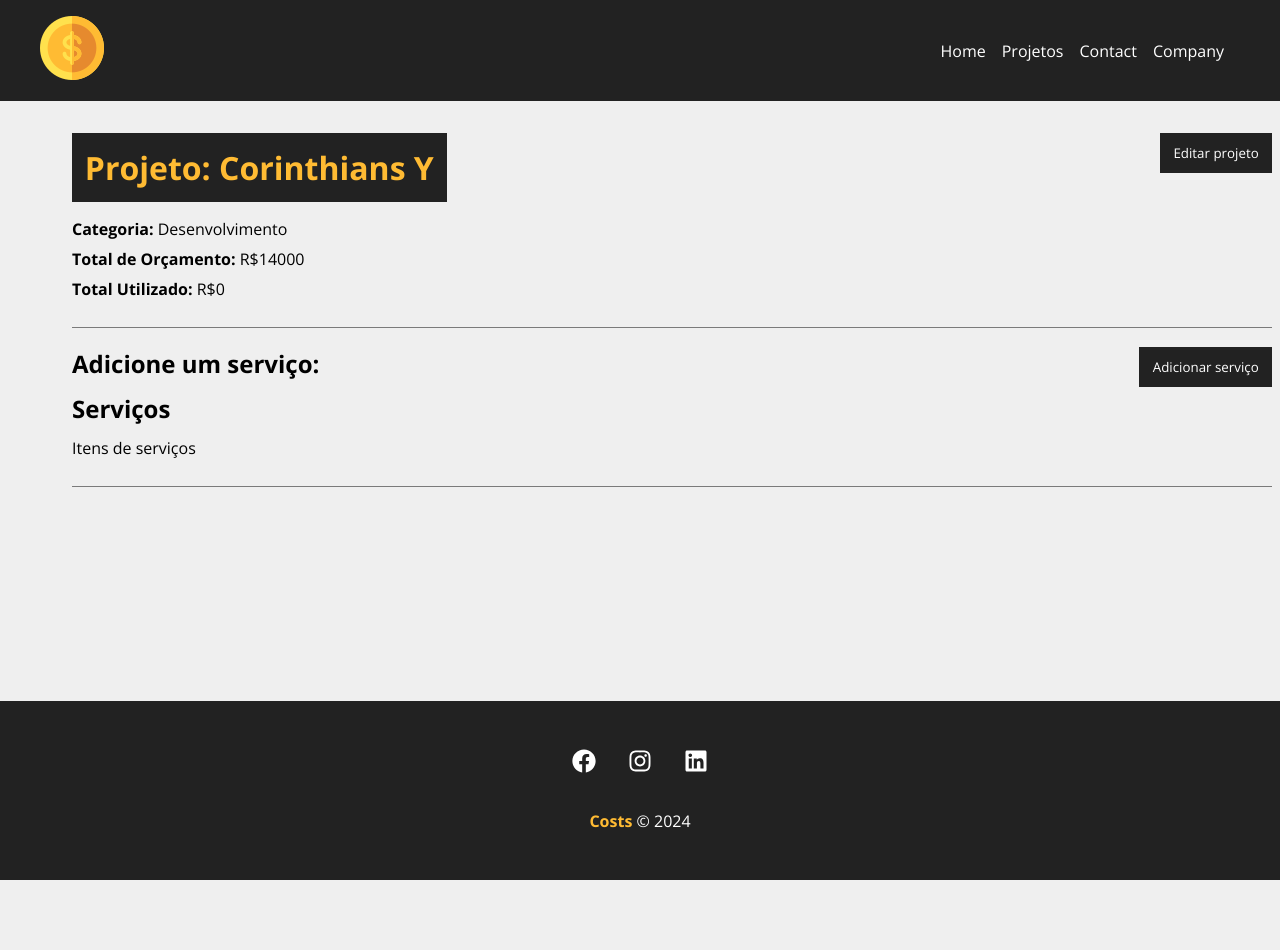
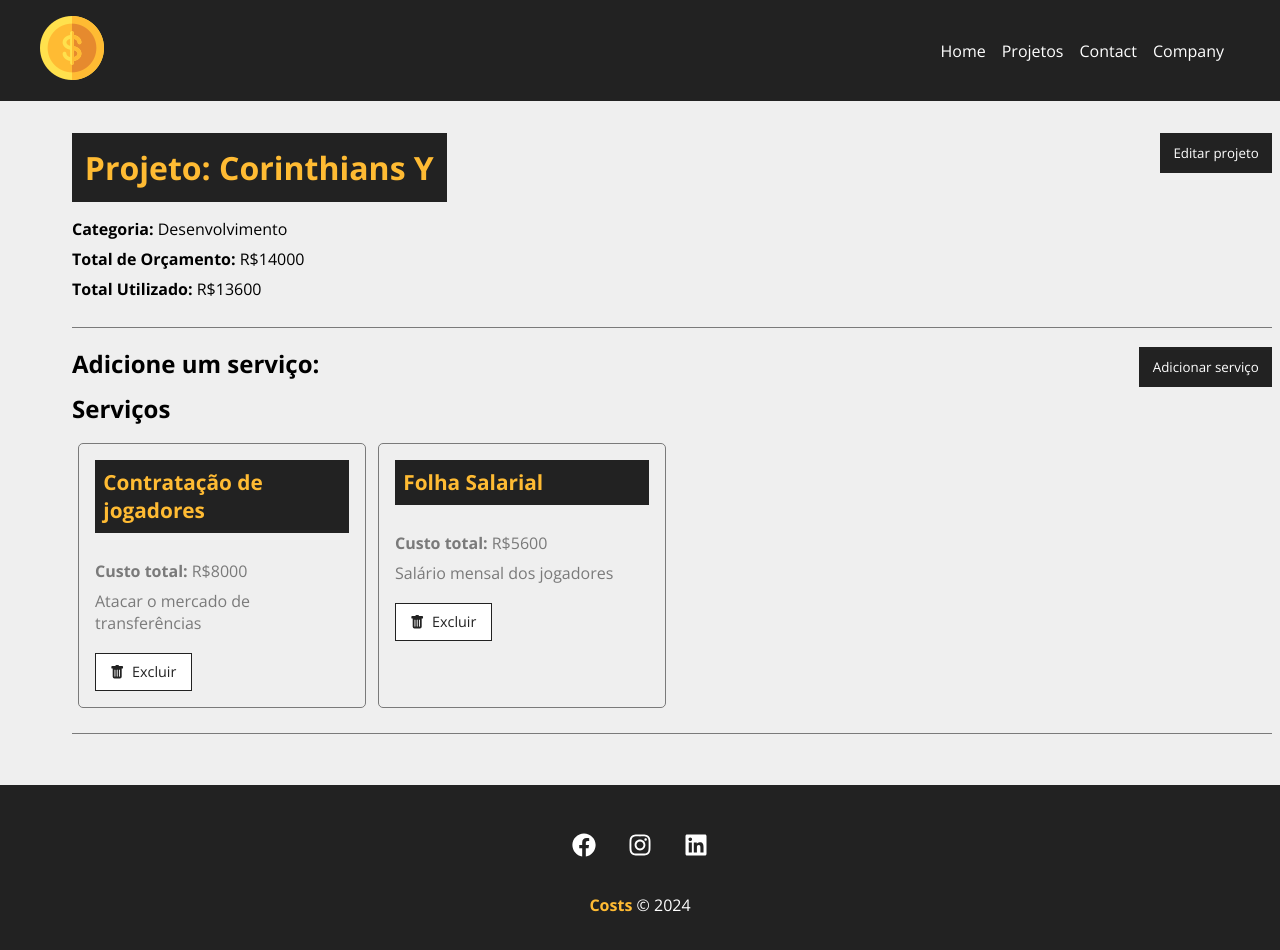
Before and after one commit to thaladaJJ/react-costs, a React (Create React App) app: page /project/9d7b in a window 1280 px wide. Shown: the top 950 px of the page. Before the commit the page ends 880 px from the top, so only its background shows below. Built offline with nearby package versions, Linux system fonts and the light colour scheme; data requests are answered from the project's data file.

Commit message:
ajustes finais em serviços, na criação exibição e remoção: mais uso de componentização dos formularios e card

```diff
--- a/db.json
+++ b/db.json
@@ -8,8 +8,21 @@
         "name": "Desenvolvimento"
       },
       "budget": "14000",
-      "cost": 0,
-      "services": []
+      "cost": 13600,
+      "services": [
+        {
+          "name": "Contratação de jogadores",
+          "cost": "8000",
+          "description": "Atacar o mercado de transferências",
+          "id": "1c66aad3-c969-493a-a23b-808fd20a5510"
+        },
+        {
+          "name": "Folha Salarial",
+          "cost": "5600",
+          "description": "Salário mensal dos jogadores",
+          "id": "5f3fdd68-b58f-47ef-a2f1-f3d0f648c138"
+        }
+      ]
     },
     {
       "id": "c877",
@@ -30,19 +43,21 @@
         "id": "3",
         "name": "Design"
       },
-      "cost": 0,
-      "services": []
-    },
-    {
-      "id": "dfc8",
-      "name": "HQ Hub",
-      "budget": "6990",
-      "category": {
-        "id": "4",
-        "name": "Planejamento"
-      },
-      "cost": 0,
-      "services": []
+      "cost": 12000,
+      "services": [
+        {
+          "name": "Irrigação",
+          "description": "Cuidado hídrico diário do campo",
+          "cost": "5000",
+          "id": "8d0d2fb5-2df0-427f-95bc-158536de2a35"
+        },
+        {
+          "name": "Limpeza",
+          "cost": "7000",
+          "description": "Limpeza dos arredores na arena",
+          "id": "5a5a15e7-17b9-4cd0-b122-acd089208540"
+        }
+      ]
     },
     {
       "id": "4edc",
@@ -52,8 +67,27 @@
         "id": "2",
         "name": "Desenvolvimento"
       },
-      "cost": 0,
-      "services": []
+      "cost": 410000,
+      "services": [
+        {
+          "name": "Script e Roteiro",
+          "cost": "40000",
+          "description": "Desenvolver a história",
+          "id": "24c65a98-bd80-49de-954d-cce10e469320"
+        },
+        {
+          "name": "Construção de Fases",
+          "cost": "250000",
+          "description": "Desenvolver as fases do jogo",
+          "id": "204386b2-a7ef-4506-84dd-090ad9cfc161"
+        },
+        {
+          "name": "Design de Personagem",
+          "cost": "120000",
+          "description": "Desenhar os modelos dos personagens",
+          "id": "c97f6191-671a-4d71-9a88-e5a52dce5942"
+        }
+      ]
     }
   ],
   "categories": [
--- a/src/components/pages/Project.js
+++ b/src/components/pages/Project.js
@@ -1,3 +1,5 @@
+import { parse, v4 as uuidv4 } from 'uuid'
+
 import styles from './Project.module.css'
 
 import { data, useParams } from 'react-router-dom'
@@ -5,14 +7,17 @@
 
 import Loading from '../layout/Loading'
 import Container from '../layout/Container'
+import Message from '../layout/Message'
 import ProjectForm from '../project/ProjectForm'
-import Message from '../layout/Message'
+import ServiceForm from '../service/ServiceForm'
+import ServiceCard from '../service/ServiceCard'
 
 function Project () {
 
     const { id } = useParams()
 
     const [project, setProject] = useState([])
+    const [services, setServices] = useState([])
     const [showProjectForm, setShowProjectForm] = useState(false)
     const [showServiceForm, setShowServiceForm] = useState(false)
     const [message, setMessage] = useState()
@@ -29,6 +34,7 @@
             .then((resp) => resp.json())
             .then((data) => {
                 setProject(data)
+                setServices(data.services)
             })
             .catch((err) => console.log(err))
         }, 100)
@@ -36,6 +42,7 @@
 
     function editPost (project) {
         setMessage('')
+        setType('')
 
         // validar o budget ()
         if (project.budget < project.cost) {
@@ -58,7 +65,77 @@
             setShowProjectForm (false)
 
             setMessage('Projeto atualizado!')
-            setType('sucess')
+            setType('success')
+        })
+        .catch((err) => console.log(err))
+    }
+
+    function createService() {
+        setMessage('')
+        setType('')
+
+        const lastService = project.services[project.services.length - 1]
+        lastService.id = uuidv4()
+
+        const lastServiceCost = lastService.cost
+        const newCost = parseFloat (project.cost) + parseFloat (lastServiceCost)
+
+        if (newCost > parseFloat(project.budget)) {
+            setMessage('Orçamento ultrapassado, verifique o valor do serviço.')
+            setType('error')
+            project.services.pop()
+
+            return false
+        }
+
+        project.cost = newCost
+
+        fetch (`http://localhost:5000/projects/${project.id}`, {
+            method:'PATCH',
+            headers: {
+                'Content-Type': 'application/json'
+            },
+            body: JSON.stringify(project)
+        })
+        .then((resp) => resp.json())
+        .then((data) => {
+            // console.log(data)
+            setShowServiceForm(false)
+
+            setMessage('Serviço adicionado com sucesso!')
+            setType('success')
+        })
+        .catch((err) => console.log(err))
+    }
+
+    function removeService(id, cost) {
+
+        setMessage('')
+        setType('')
+
+        const servicesUpdated = project.services.filter (
+            (service) => service.id !== id
+        )
+
+        const projectUpdated = project
+
+        projectUpdated.services = servicesUpdated
+        projectUpdated.cost = parseFloat(projectUpdated.cost) - parseFloat(cost)
+
+        fetch (`http://localhost:5000/projects/${projectUpdated.id}`, {
+            method: 'PATCH',
+            headers: {
+                'Content-Type': 'application/json'
+            },
+            body: JSON.stringify(projectUpdated)
+        })
+        .then((resp) => resp.json())
+        .then((data) => {
+            setProject (projectUpdated)
+            setServices (servicesUpdated)
+
+            setMessage('Serviço removido com sucesso!')
+            setType ('success')
         })
         .catch((err) => console.log(err))
     }
@@ -111,12 +188,30 @@
                         </button>
                         <div className={styles.project_info}>
                             {showServiceForm && (
-                                <div> Formulário Serviço </div>
+                                <ServiceForm
+                                    handleSubmit={createService}
+                                    textBtn="Adicionar Serviço"
+                                    projectData={project}
+                                />
                             )}
                         </div>
                         <h2> Serviços </h2>
                         <Container customClass="start">
-                            <p> Itens de serviços </p>
+                            {services.length > 0 &&
+                                services.map ((service) => (
+                                    <ServiceCard
+                                        id={service.id}
+                                        name={service.name}
+                                        cost={service.cost}
+                                        key={service.id}
+                                        description={service.description}
+                                        handleRemove={removeService}
+                                    />
+                                ))
+                            }
+                            {services.length === 0 &&
+                            <p> Não há serviços cadastrados. </p>
+                            }
                         </Container>
                     </div>
                 </Container>
--- /dev/null
+++ b/src/components/service/ServiceCard.js
@@ -0,0 +1,31 @@
+import { BsFillTrashFill } from 'react-icons/bs'
+import styles from '../project/ProjectCard.module.css'
+
+function ServiceCard( {id, name, cost, description, handleRemove} ) {
+
+    const remove = (e) => {
+        e.preventDefault()
+        handleRemove(id, cost)
+    }
+
+    return (
+        <div className={styles.project_card}>
+            <h4>{name}</h4>
+
+            <p>
+                <span>Custo total:</span> R${cost}
+            </p>
+
+            <p>{description}</p>
+
+            <div className={styles.project_card_actions}>
+                <button onClick={remove}>
+                    <BsFillTrashFill />
+                    Excluir
+                </button>
+            </div>
+        </div>
+    )
+}
+
+export default ServiceCard
--- /dev/null
+++ b/src/components/service/ServiceForm.js
@@ -0,0 +1,50 @@
+import { use, useState } from 'react'
+
+import Input from '../form/Input'
+import Submit from '../form/Submit'
+import styles from '../project/ProjectForm.module.css'
+
+function ServiceForm ( {handleSubmit, textBtn, projectData} ) {
+
+    const [service, setService] = useState({})
+
+    function submit(e) {
+        e.preventDefault()
+
+        projectData.services.push(service)
+        handleSubmit(projectData)
+    }
+
+    function handleChange(e) {
+        setService({...service, [e.target.name]: e.target.value})
+    }
+
+    return (
+        <form onSubmit={submit} className={styles.form}>
+            <Input
+                type="text"
+                text="Nome do serviço"
+                name="name"
+                placeholder="Insira o nome do serviço"
+                handleOnChange={handleChange}
+            />
+            <Input
+                type="number"
+                text="Custo do serviço"
+                name="cost"
+                placeholder="Insira o valor total"
+                handleOnChange={handleChange}
+            />
+            <Input
+                type="text"
+                text="Descrição do serviço"
+                name="description"
+                placeholder="Descreva o serviço"
+                handleOnChange={handleChange}
+            />
+            <Submit text={textBtn} />
+        </form>
+    )
+}
+
+export default ServiceForm
```
